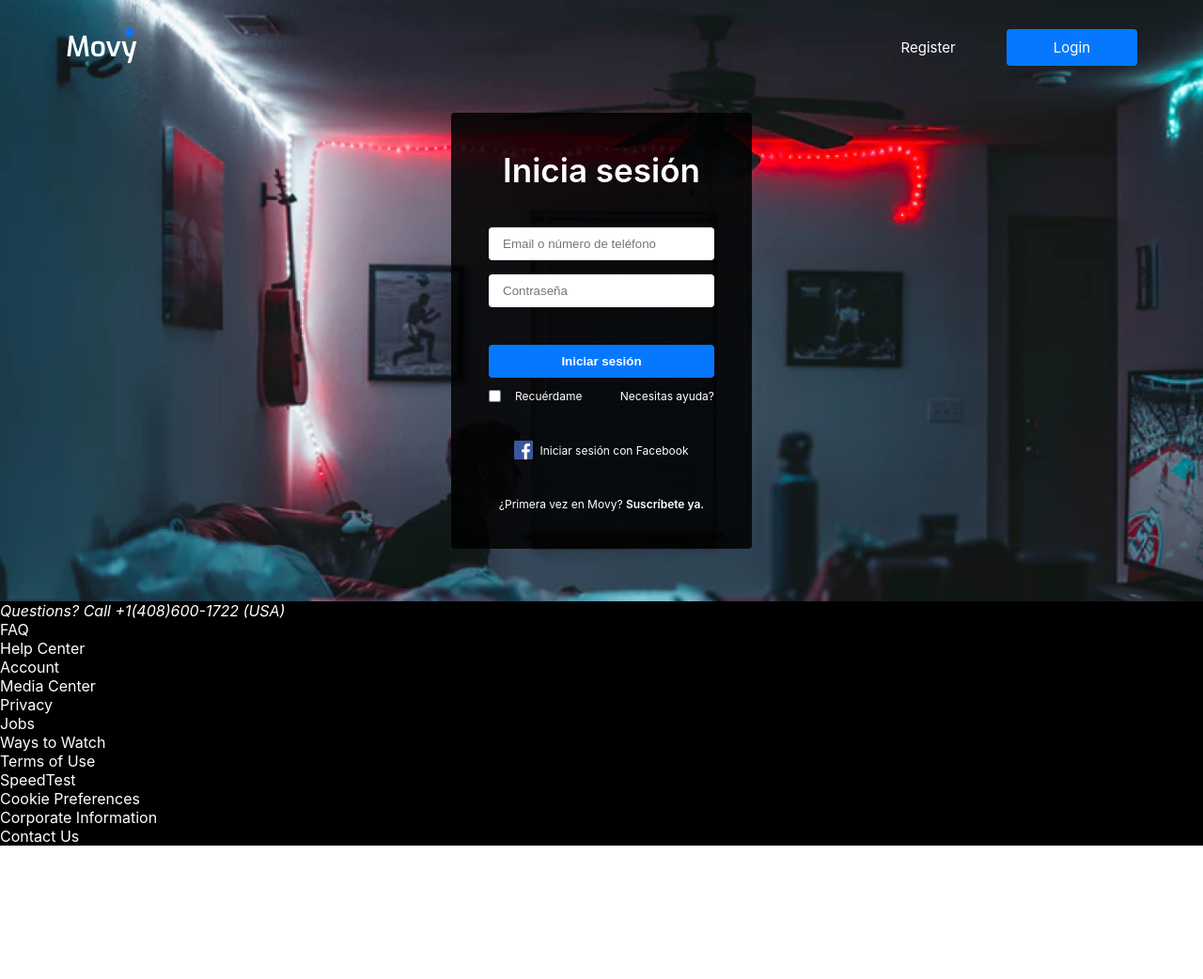
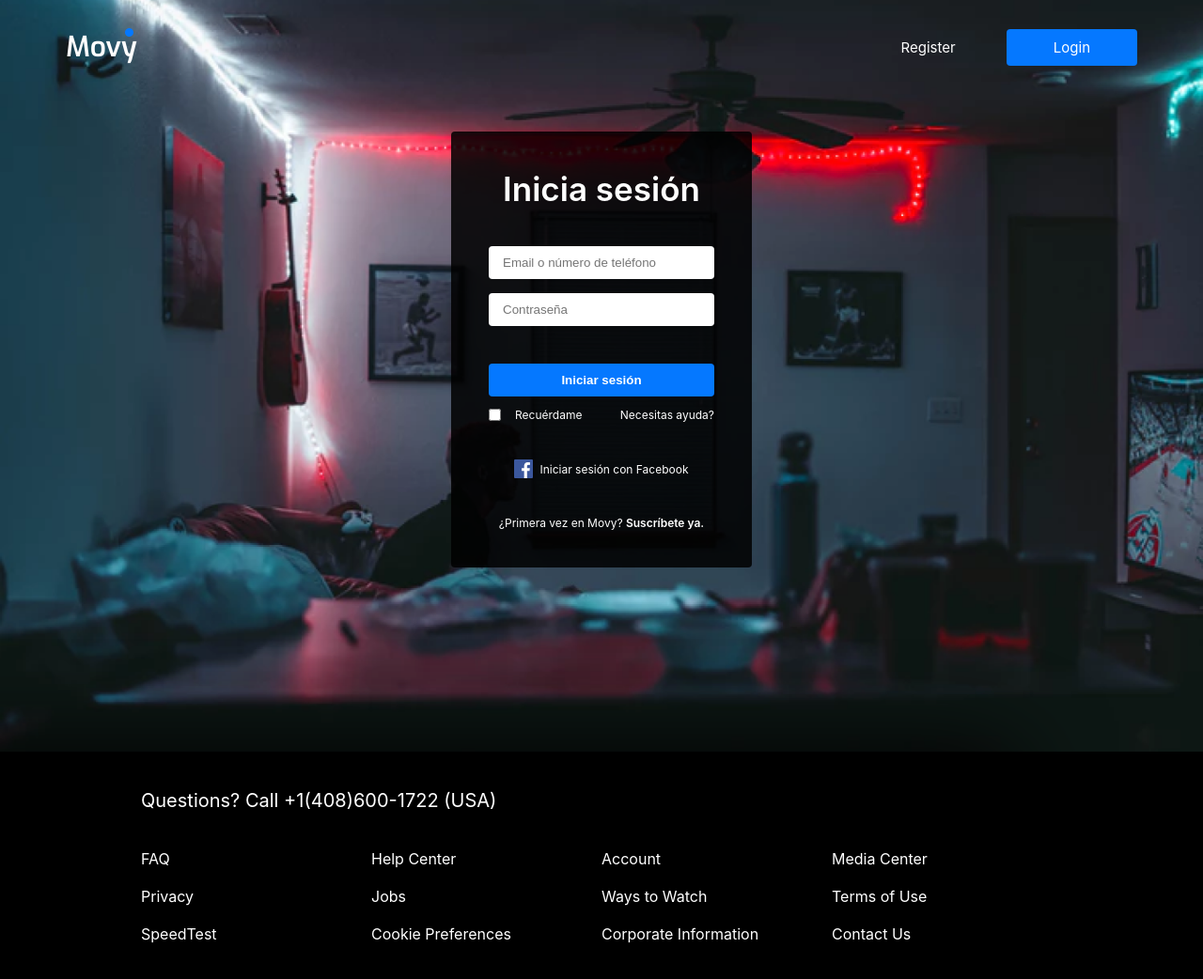
Before and after one commit to eduardoaosorio/movy, a website: page login.html in a window 1280 px wide. Shown: the whole page at 94% size. Before the commit the page ends 900 px from the top, so only its background shows below. Drawn offline with Linux system fonts and the light colour scheme; a web font is replaced by a local one.

Commit message:
Style footer

```diff
--- a/sass/main.scss
+++ b/sass/main.scss
@@ -27,8 +27,7 @@
   background: url(../images/background.png);
   background-size: cover;
   background-position: top;
-
-  min-height: 80vh; //temp
+  min-height: 100vh;
 }
 
 .header {
@@ -76,7 +75,7 @@
   border-radius: 4px;
   display: flex;
   flex-direction: column;
-  margin: 2rem 0 4rem 0;
+  margin: 4rem 0 8rem 0;
 
   &__heading {
     font-size: 3.5rem;
@@ -146,4 +145,23 @@
 
 .footer {
   background-color: #000;
+  box-shadow: -20rem 0 10rem #000;
+  padding: 4rem 15rem;
+
+  address {
+    font-style: normal;
+    font-size: 2rem;
+    margin-bottom: 3rem;
+  }
+
+  ul {
+    list-style: none;
+    display: flex;
+    flex-wrap: wrap;
+
+    li {
+      padding: 1rem 0;
+      flex: 0 0 25%;
+    }
+  }
 }
```
Also changed, not shown: css/style.css.
